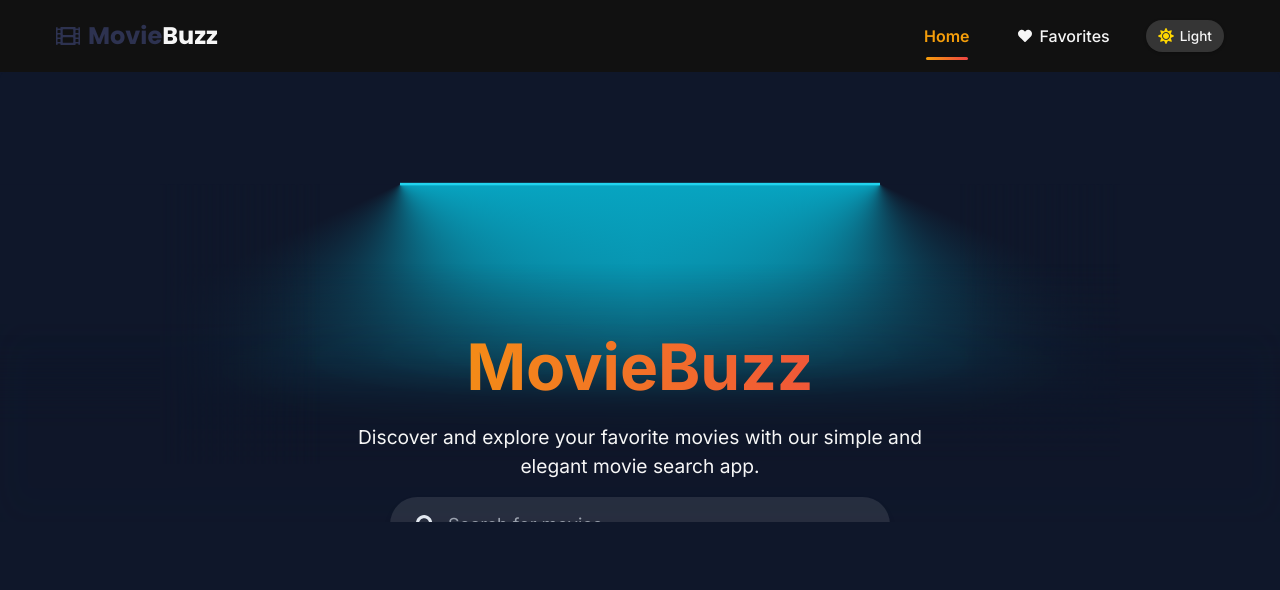
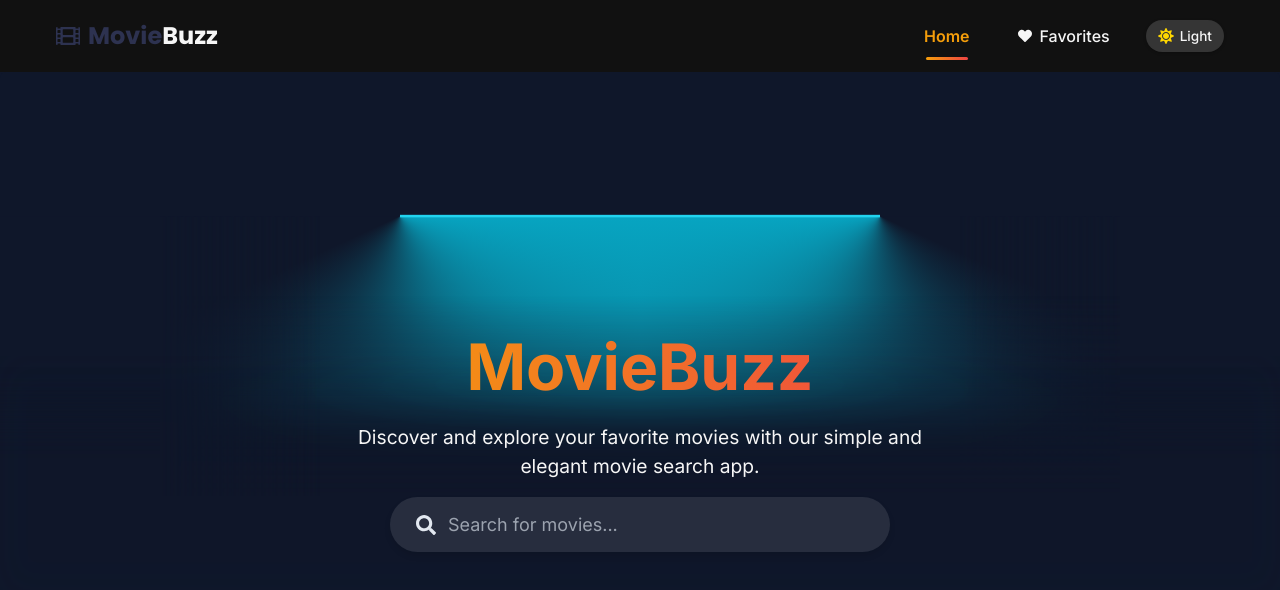
Before and after one commit to AswinWebDev/MovieBuzz, a React (Vite) app: page / in a window 1280 px wide. Shown: the top 590 px of the page. Built offline with nearby package versions, Linux system fonts and the light colour scheme.

Commit message:
fixes in home screen

```diff
--- a/src/components/ui/lamp.jsx
+++ b/src/components/ui/lamp.jsx
@@ -190,7 +190,7 @@ export const LampContainer = ({
         position: 'relative',
         zIndex: 50,
         display: 'flex',
-        transform: 'translateY(-20rem)',
+        transform: 'translateY(-40vh)',
         flexDirection: 'column',
         alignItems: 'center',
         padding: '0 1.25rem'
--- a/src/pages/Home.jsx
+++ b/src/pages/Home.jsx
@@ -693,8 +693,6 @@ function Home() {
       <div className="hero-container" style={{
         position: 'relative',
         width: '100%',
-        minHeight: '40vh',
-        maxHeight: '450px',
         overflow: 'hidden'
       }}>
         {/* Properly using LampContainer with content as children */}
@@ -704,8 +702,7 @@ function Home() {
             zIndex: 2,
             width: '100%',
             textAlign: 'center',
-            marginTop: '4rem',
-            paddingBottom: '0'
+            padding: '0 1rem'
           }}>
             <motion.h1
               initial={{ opacity: 0, y: 20 }}
@@ -791,11 +788,11 @@ function Home() {
         </LampContainer>
       </div>
 
-      {/* Movie Results Section - positioned much closer to search */}
+      {/* Movie Results Section - positioned below the lamp section */}
       <div className="movie-results-container" style={{
         padding: '0 1rem 1rem',
         maxWidth: '1280px',
-        margin: '60px auto 0',
+        margin: '0 auto',
         position: 'relative',
         zIndex: 5,
         backgroundColor: isDarkMode ? '#0f172a' : theme.background
```
